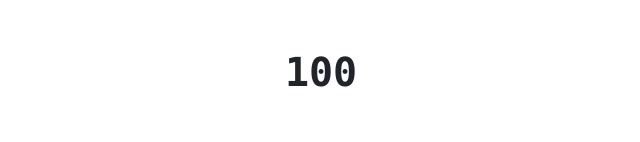
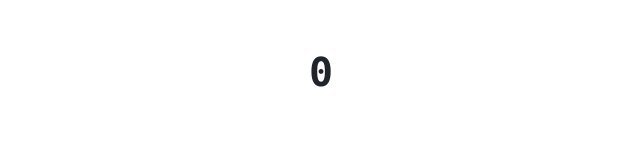
Before and after one commit to Dazzler123/React-JS-Library, a React (Create React App) app: page / in a window 1280 px wide. Shown: the top 142 px of the page, without its empty margins (319-959 px from the left). Built offline with nearby package versions, Linux system fonts and the light colour scheme; the HTML template or start-up script is replaced by a standard one.

Commit message:
Content updated

```diff
--- a/src/component/ValueColorChange.jsx
+++ b/src/component/ValueColorChange.jsx
@@ -1,19 +1,22 @@
 import {useState} from "react";
 
 export const ValueColorChange = () => {
-    const [value, setValue] = useState();
-
-    const iterateLoop = () => {
-
-    }
+    const [value, setValue] = useState(0);
 
     return (
         <>
             <div className="mb-5">
-                <h1 className="fs-1 fw-bolder font-monospace text-center mt-5">100</h1>
+                <h1 className="fs-1 fw-bolder font-monospace text-center mt-5">{value}</h1>
             </div>
             <div className="row col-12 m-0">
-                <button type="button" className="btn btn-lg btn-primary col-2 mx-auto m-0">Start</button>
+                <button type="button" className="btn btn-lg btn-primary col-2 mx-auto m-0"
+                        onClick={() => {
+                            setInterval(() => {
+                                setValue(value + 1);
+                                console.log(value)
+                            }, 1000)
+                        }}>Start
+                </button>
             </div>
         </>
     )
```
